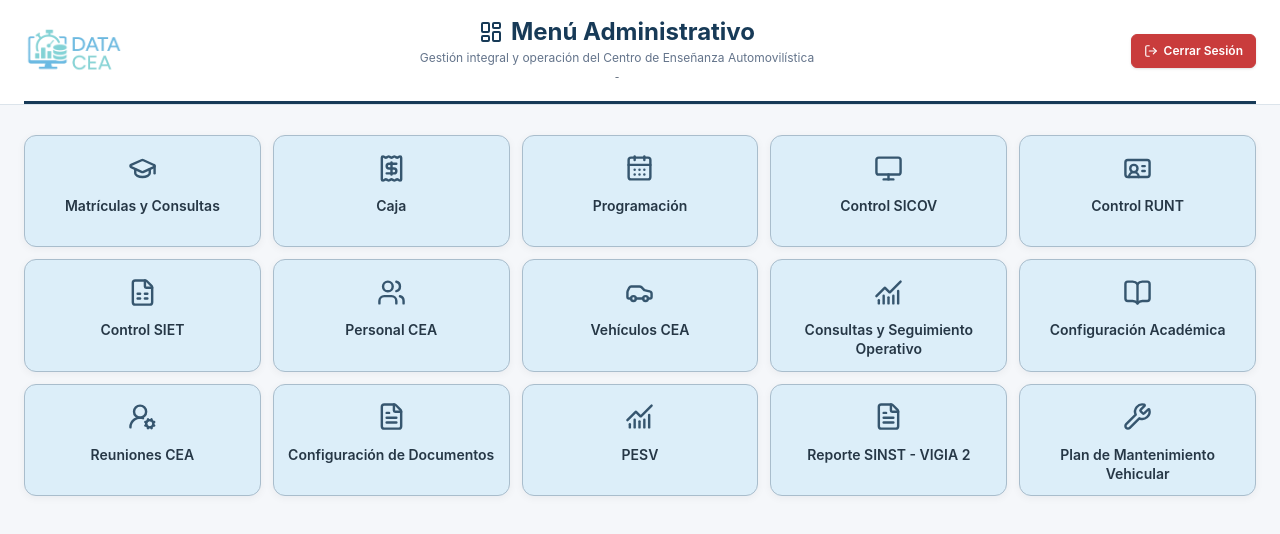
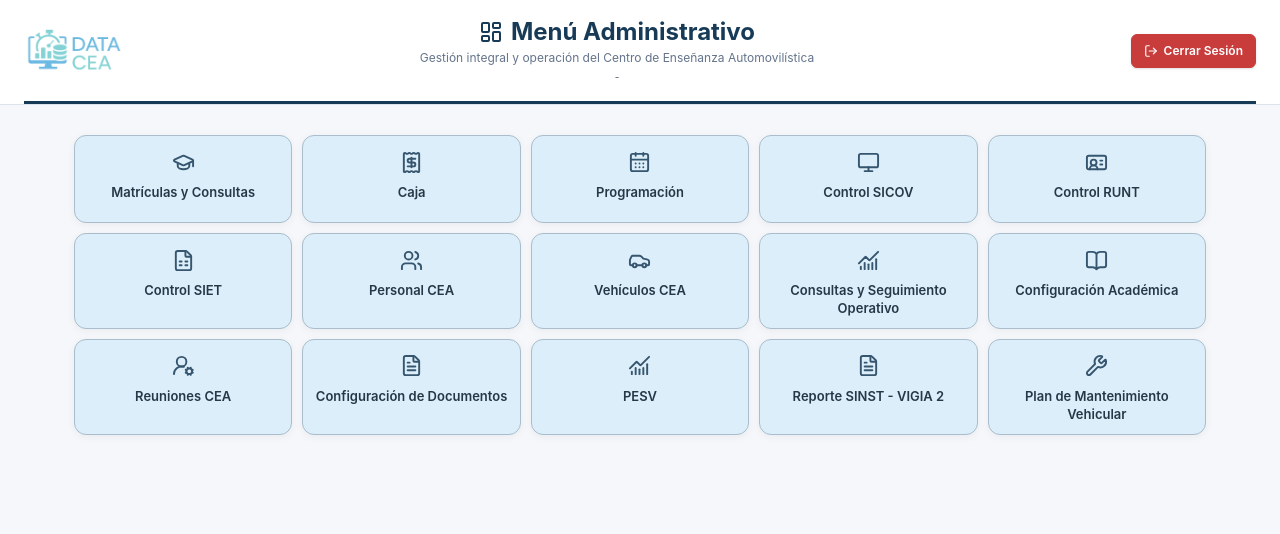
Before and after one commit to YulianoB/DATA-CEA, a Next.js app: page /admin in a window 1280 px wide. Shown: the top 534 px of the page. Built offline with nearby package versions, Linux system fonts and the light colour scheme; sample sign-in values are in the browser's storage.

Commit message:
Reduce densidad visual del menu administrativo

```diff
--- a/app/admin/page.js
+++ b/app/admin/page.js
@@ -32,6 +32,7 @@ const GRUPOS_MENU = [
   {
     id: 'menu-administrativo',
     columnas: 5,
+    compacta: true,
     opciones: [
       { id: 'matriculas', titulo: 'Matrículas y Consultas', icono: GraduationCap, ruta: '/admin/inscripciones' },
       { id: 'caja', titulo: 'Caja', icono: Receipt, ruta: '/admin/caja' },
@@ -61,6 +62,7 @@ export default function AdminPage() {
       grupos={GRUPOS_MENU}
       mostrarRegresar={false}
       mostrarCerrarSesion
+      anchoContenido="1180px"
     />
   )
 }
```
